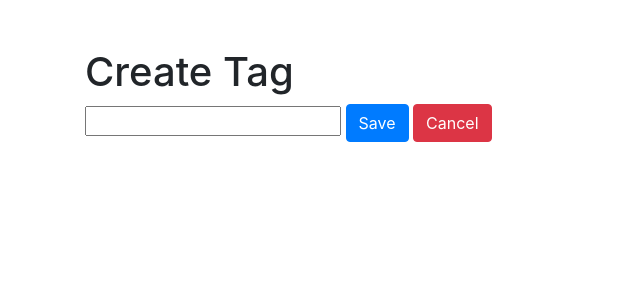
After one commit to oliviah0/flask-blogly, a Flask app: page /tags/create-tag in a window 1280 px wide. The commit adds this page. Shown: the top 300 px of the page, without its empty margins (0-640 px from the left). Run offline with Flask 2, Linux system fonts and the light colour scheme; some libraries are stand-ins or nearby versions.

Commit message:
many to many relationships on models, tag info page

```diff
--- a/app.py
+++ b/app.py
@@ -163,11 +163,26 @@ def show_tags():
     tags = Tag.query.all()
     return render_template('tags.html', tags=tags)
 
+@app.route('/tags', methods=["POST"])
+def create_tag():
+    tag = request.form["tag-name"]
+    new_tag = Tag(name=tag)
+    db.session.add(new_tag)
+    db.session.commit()
+
+    return redirect('/tags')
+
+
+@app.route('/tags/create-tag')
+def create_tag_form():
+    return render_template('create-tag.html')
+
 
 @app.route('/tags/<int:tag_id>')
 def show_single_tag(tag_id):
     """Shows information about a tag """
     tag = Tag.query.get(tag_id)
+    print(tag.posts)
     return render_template('tag-info.html', tag=tag)
 
 
@@ -208,3 +223,7 @@ def delete_tag(tag_id):
 # Refactoring
 # It is better to separate get/post methods, because it is easier to understand
 # Delete a tag has some bug - cascading
+
+
+# Post.query(column names)...join...
+# You are going to get tuple values instead of instances.
--- a/models.py
+++ b/models.py
@@ -31,7 +31,7 @@ class User(db.Model):
 class Post(db.Model):
     __tablename__ = "post"
     user = db.relationship('User', backref='post')
-    post_tags = db.relationship('PostTag', backref='post')
+    # post_tags = db.relationship('PostTag', backref='post')
     tags = db.relationship('Tag', secondary='post_tags', backref='post')
 
     id = db.Column(db.Integer, primary_key=True, autoincrement=True)
@@ -70,7 +70,7 @@ class PostTag(db.Model):
     tag_id = db.Column(db.Integer, db.ForeignKey("tag.id"), primary_key=True)
 
     def __repr__(self):
-        return f"post_id: {self.post_id}"
+        return f"post_id: {self.post_id}, tag_id: {self.tag_id}"
 ################################################################################################################################################################
 # refactor table names
 
--- /dev/null
+++ b/templates/create-tag.html
@@ -0,0 +1,14 @@
+{% extends 'base.html' %}
+
+{% block title %} <h1> Create Tag</h1>{% endblock %}
+{% block content %}
+
+
+  <form method="POST" action="/tags">
+    <input type="text" name="tag-name">
+    <button type="submit" class="btn btn-primary"> Save </button>
+    <a href="/tags" class="btn btn-danger"> Cancel </a>
+  </form>
+
+
+{% endblock %}
--- a/templates/tags.html
+++ b/templates/tags.html
@@ -11,4 +11,6 @@
 
 </ul>
 
+<a href="/tags/create-tag" class="btn btn-primary">Add</a>
+
 {% endblock %}
```
Also changed, not shown: templates/post.html (+12 -1 lines), templates/tag-info.html (+11 -0 lines).
